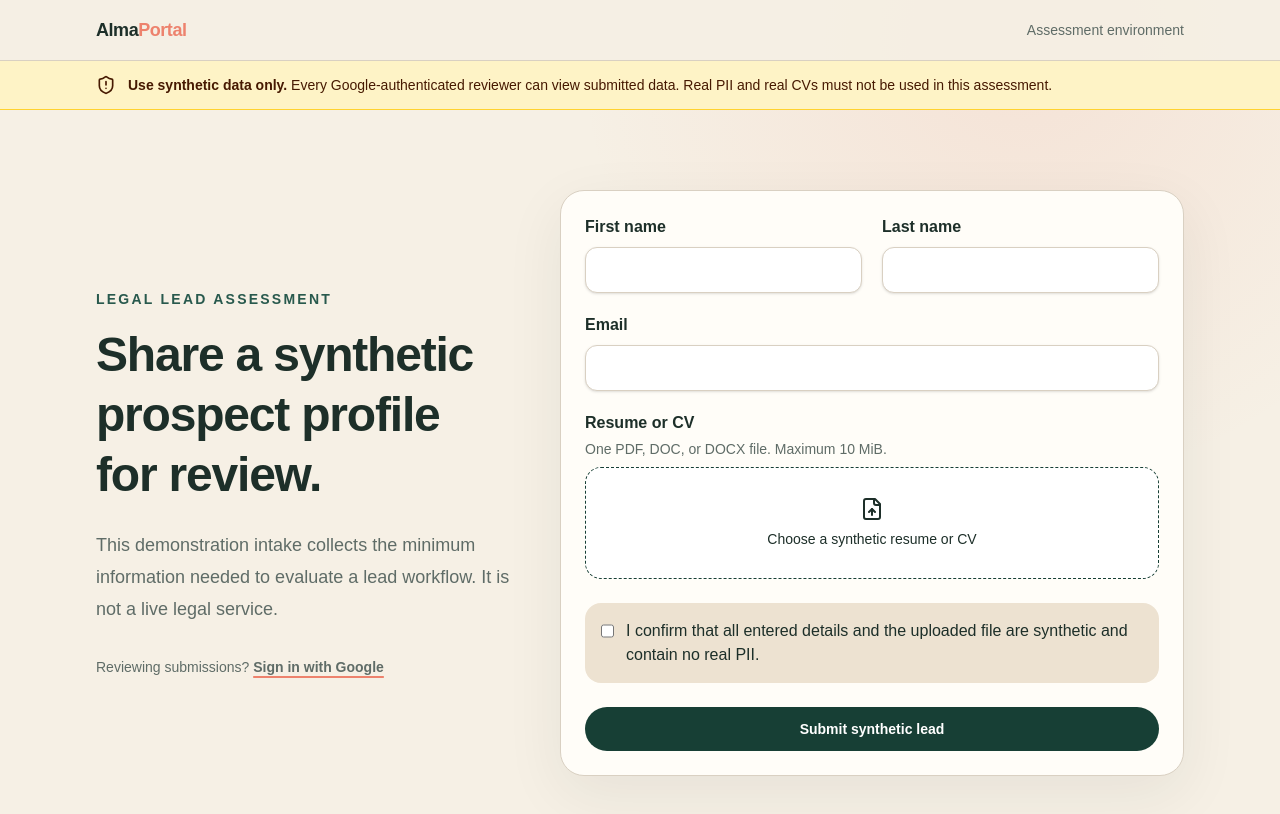
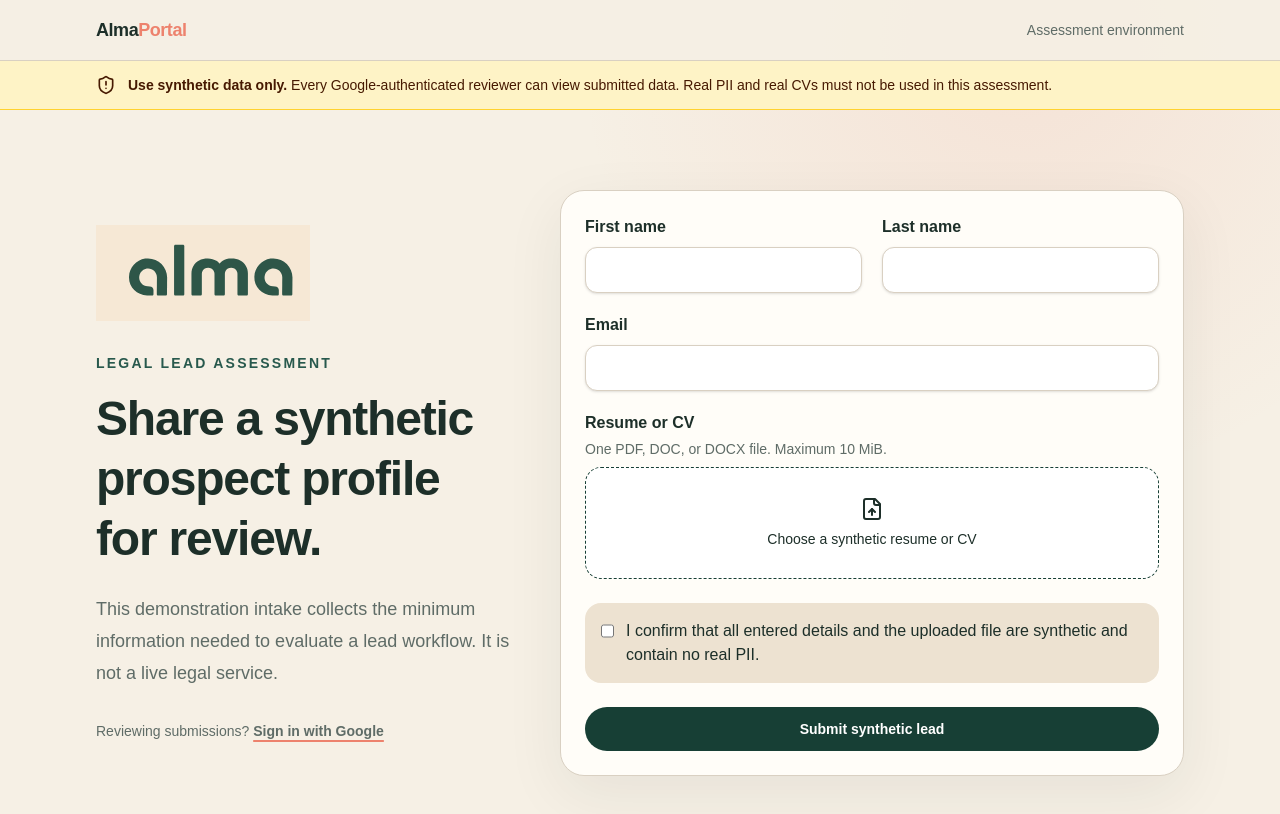
Before and after one commit to Ricky-RL/AlmaPortal, a Next.js app in the folder apps/web/: page / in a window 1280 px wide. Shown: the top 814 px of the page. Built offline with nearby package versions, Linux system fonts and the light colour scheme.

Commit message:
feat: add Alma branding and favicon

```diff
--- a/apps/web/app/page.tsx
+++ b/apps/web/app/page.tsx
@@ -1,3 +1,4 @@
+import Image from "next/image";
 import Link from "next/link";
 import { AssessmentBanner } from "@/components/assessment-banner";
 import { LeadForm } from "@/components/lead-form";
@@ -8,6 +9,14 @@ export default function HomePage() {
       <AssessmentBanner />
       <main className="mx-auto grid max-w-6xl gap-12 px-5 py-12 sm:px-8 lg:grid-cols-[0.8fr_1.2fr] lg:py-20">
         <section className="self-center">
+          <Image
+            src="/alma-logo.png"
+            alt="Alma"
+            width={214}
+            height={96}
+            priority
+            className="mb-8 h-auto w-[214px] max-w-[70%] mix-blend-multiply"
+          />
           <p className="mb-4 text-sm font-bold uppercase tracking-[0.16em] text-[var(--green-light)]">
             Legal lead assessment
           </p>
```
Also changed, not shown: apps/web/app/icon.png (added), apps/web/public/alma-logo.png (added).
